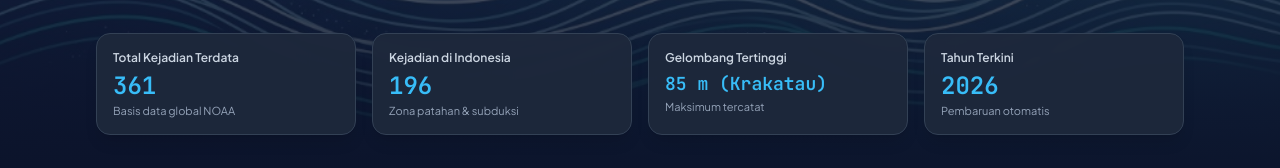
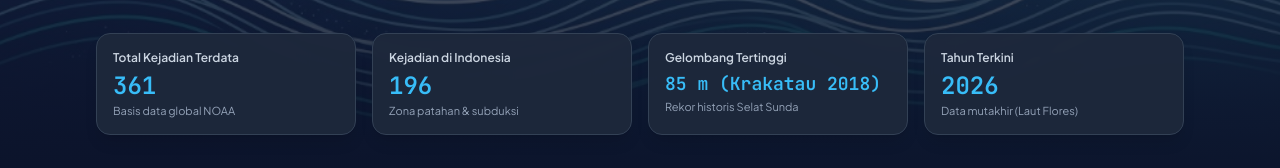
Before and after one commit to userreynard/Tsunami-Web, a plain HTML site: page index.html in a window 1280 px wide. Shown: the part 625-793 px from the top of the page. Drawn offline with nearby package versions, Linux system fonts and the light colour scheme; no server answers.

Commit message:
Clarify: Perjelas label statistik Krakatau 2018 dan data mutakhir 2026

```diff
--- a/index.html
+++ b/index.html
@@ -119,14 +119,14 @@
 
         <div class="ele-card p-3 sm:p-4 bg-slate-800/95 text-white border border-slate-700 shadow-lg backdrop-blur-sm">
           <div class="text-[11px] sm:text-xs font-semibold text-slate-300 mb-0.5 sm:mb-1 truncate">Gelombang Tertinggi</div>
-          <div id="stat-max-wave" class="text-base sm:text-lg font-extrabold text-sky-400 truncate font-mono-num">85 m (Krakatau)</div>
-          <div class="text-[10px] sm:text-[11px] text-slate-400 mt-0.5 leading-tight truncate">Maksimum tercatat</div>
+          <div id="stat-max-wave" class="text-base sm:text-lg font-extrabold text-sky-400 truncate font-mono-num">85 m (Krakatau 2018)</div>
+          <div class="text-[10px] sm:text-[11px] text-slate-400 mt-0.5 leading-tight truncate">Rekor historis Selat Sunda</div>
         </div>
 
         <div class="ele-card p-3 sm:p-4 bg-slate-800/95 text-white border border-slate-700 shadow-lg backdrop-blur-sm">
           <div class="text-[11px] sm:text-xs font-semibold text-slate-300 mb-0.5 sm:mb-1 truncate">Tahun Terkini</div>
           <div id="stat-latest-year" class="text-xl sm:text-2xl font-extrabold text-sky-400 font-mono-num">2026</div>
-          <div class="text-[10px] sm:text-[11px] text-slate-400 mt-0.5 leading-tight truncate">Pembaruan otomatis</div>
+          <div class="text-[10px] sm:text-[11px] text-slate-400 mt-0.5 leading-tight truncate">Data mutakhir (Laut Flores)</div>
         </div>
       </div>
 
--- a/js/app.js
+++ b/js/app.js
@@ -89,8 +89,8 @@ document.addEventListener('DOMContentLoaded', async () => {
 
     if (statTotalEvents) statTotalEvents.textContent = total.toLocaleString('id-ID');
     if (statIndonesiaEvents) statIndonesiaEvents.textContent = indoEvents.length.toLocaleString('id-ID');
-    // Rekor gelombang tertinggi di Indonesia adalah letusan Krakatau (85 meter)
-    if (statMaxWave) statMaxWave.textContent = '85 m (Krakatau)';
+    // Rekor gelombang tertinggi di Indonesia adalah letusan Anak Krakatau 2018 (85 meter di tebing Pulau Rakata)
+    if (statMaxWave) statMaxWave.textContent = '85 m (Krakatau 2018)';
     if (statLatestYear) statLatestYear.textContent = newestYear;
   }
 
```
